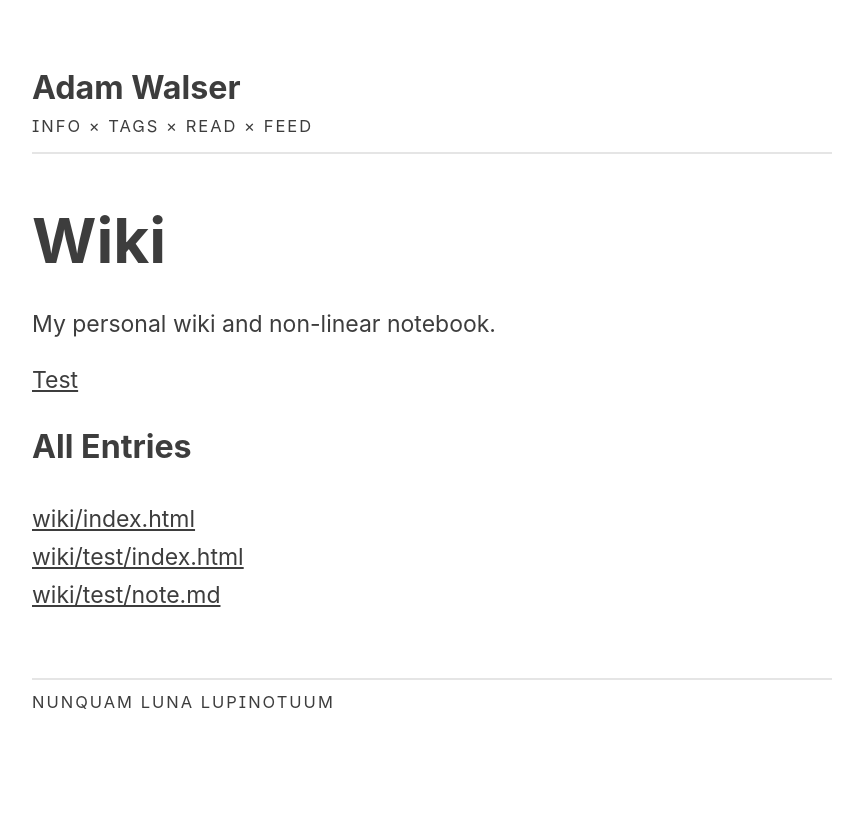
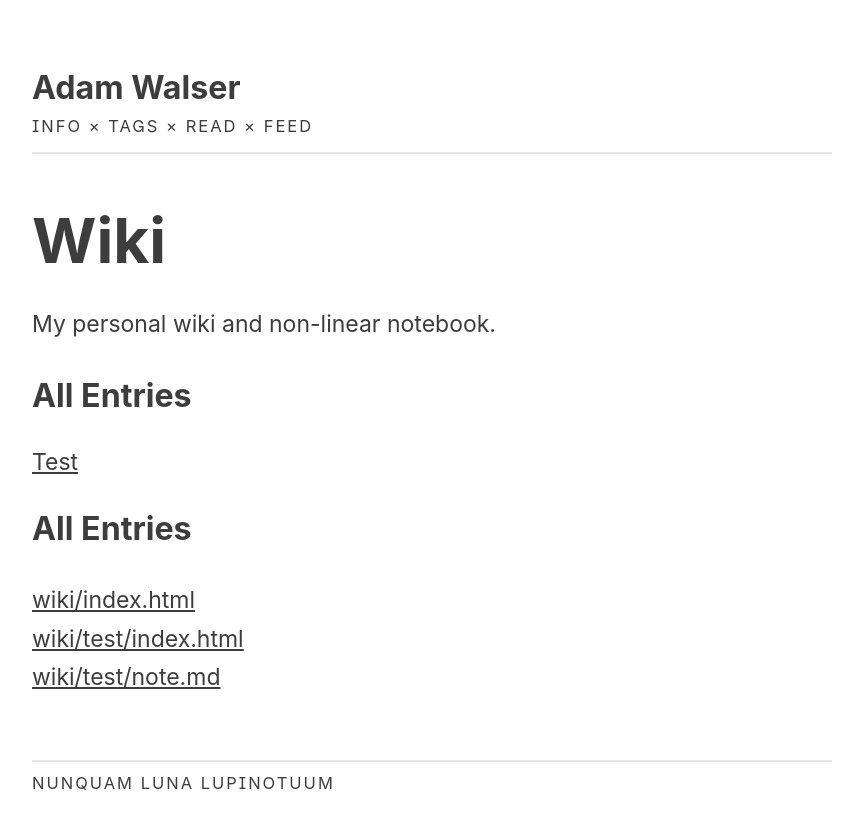
Before and after one commit to ajpwalser/ajpwalser.github.io, a Jekyll site: the page built from wiki/index.html, in a window 1280 px wide. Shown: the top 829 px of the page, without its empty margins (208-1071 px from the left). Built offline with Jekyll 4.4.1, drawn with Linux system fonts in a browser that asks for light colours; some web fonts are replaced.

Commit message:
Update index.html

```diff
--- a/wiki/index.html
+++ b/wiki/index.html
@@ -15,18 +15,14 @@ description: My personal wiki
 {% endfor %}
 {% assign wikifolders = wikifolders | uniq | sort %}
 
+<h3>All Entries</h3>
+
 <ul>
 {% for folder in wikifolders %}
-  {% unless folder contains 'md' or folder contains 'html' %}
-
-
-	<a class="link black" href="/wiki/{{folder}}/">{{folder | capitalize}}
-</a>
-
-  {% endunless %}
+{% unless folder contains 'md' or folder contains 'html' %}
+<a class="link black" href="/wiki/{{folder}}/">{{folder | capitalize}}</a>
+{% endunless %}
 {% endfor %}
-
-
 </ul>
 
 <h3>All Entries</h3>
@@ -38,5 +34,4 @@ description: My personal wiki
 <br>
 {% endfor %}
 
-
-	<div class="spacer"></div>
+<div class="spacer"></div>
```
